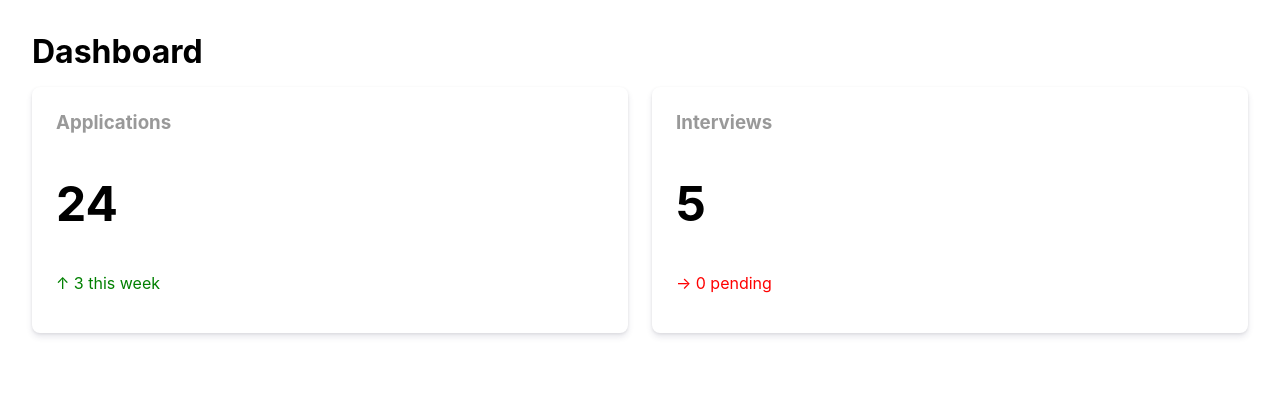
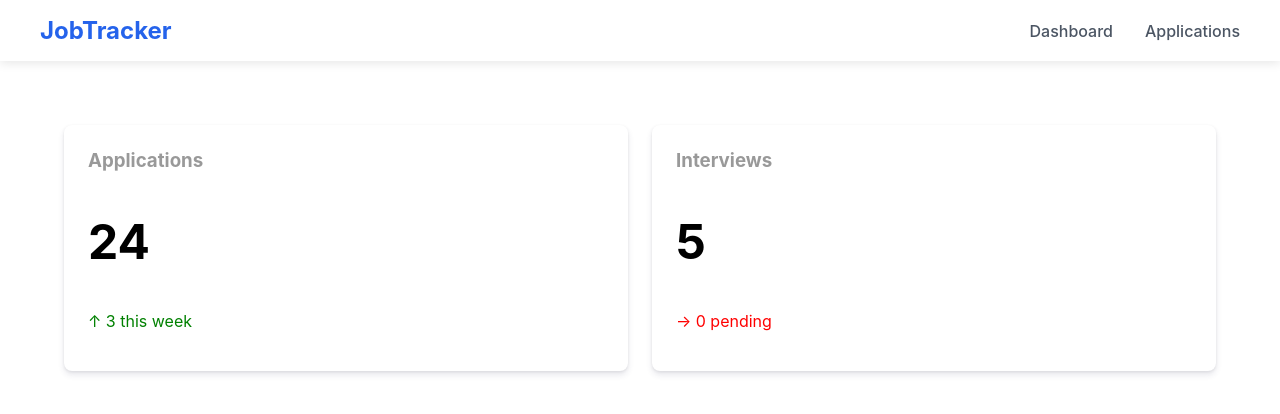
Before and after one commit to Redesu/Job-Application-Tracker, a Next.js app in the folder job-tracker/: page / in a window 1280 px wide. Shown: the top 414 px of the page. Built offline with nearby package versions, Linux system fonts and the light colour scheme.

Commit message:
dashboard done, working on jobs rn

```diff
--- a/job-tracker/package.json
+++ b/job-tracker/package.json
@@ -9,10 +9,12 @@
     "lint": "next lint"
   },
   "dependencies": {
+    "@fortawesome/fontawesome-free": "^6.7.2",
     "next": "15.3.2",
     "react": "^19.0.0",
     "react-dom": "^19.0.0",
-    "styled-components": "^6.1.18"
+    "styled-components": "^6.1.18",
+    "swiper": "^11.2.6"
   },
   "devDependencies": {
     "babel-plugin-styled-components": "^2.1.4"
--- a/job-tracker/src/components/Header.js
+++ b/job-tracker/src/components/Header.js
@@ -0,0 +1,60 @@
+import Link from 'next/link';
+import styled from 'styled-components';
+
+const HeaderContainer = styled.header`
+  background: #ffffff;
+  box-shadow: 0 2px 10px rgba(0, 0, 0, 0.1);
+  padding: 1rem 2rem;
+`;
+
+const Nav = styled.nav`
+  display: flex;
+  justify-content: space-between;
+  align-items: center;
+  max-width: 1200px;
+  margin: 0 auto;
+`;
+
+const Logo = styled.span`  // Changed from 'a' to 'span'
+  font-size: 1.5rem;
+  font-weight: bold;
+  color: #2563eb;
+  cursor: pointer;
+`;
+
+const NavLinks = styled.div`
+  display: flex;
+  gap: 2rem;
+`;
+
+const NavLink = styled.span`  // Changed from 'a' to 'span'
+  color: #4b5563;
+  font-weight: 500;
+  transition: color 0.2s;
+  cursor: pointer;
+
+  &:hover {
+    color: #2563eb;
+  }
+`;
+
+export default function Header() {
+  return (
+    <HeaderContainer>
+      <Nav>
+        <Link href="/" passHref legacyBehavior>
+          <Logo as="a">JobTracker</Logo>
+        </Link>
+
+        <NavLinks>
+          <Link href="/" passHref legacyBehavior>
+            <NavLink as="a">Dashboard</NavLink>
+          </Link>
+          <Link href="/jobs" passHref legacyBehavior>
+            <NavLink as="a">Applications</NavLink>
+          </Link>
+        </NavLinks>
+      </Nav>
+    </HeaderContainer>
+  );
+}
--- /dev/null
+++ b/job-tracker/src/components/Layout.js
@@ -0,0 +1,22 @@
+import Header from './Header';
+import styled from 'styled-components';
+
+const LayoutContainer = styled.div`
+  min-height: 100vh;
+  display: flex;
+  flex-direction: column;
+`;
+
+const Main = styled.main`
+  flex: 1;
+  padding: 2rem;
+`;
+
+export default function Layout({ children }) {
+  return (
+    <LayoutContainer>
+      <Header />
+      <Main>{children}</Main>
+    </LayoutContainer>
+  );
+}
--- a/job-tracker/src/components/Title.js
+++ b/job-tracker/src/components/Title.js
@@ -2,8 +2,9 @@ import styled from 'styled-components';
 
 const Title = styled.h1`
   font-size: 2rem;
-  margin: 0;
-  margin-bottom: 1rem;
+  color: #333;
 `
 
+
+
 export default Title;
--- a/job-tracker/src/pages/_app.js
+++ b/job-tracker/src/pages/_app.js
@@ -1,11 +1,14 @@
 // import "@/styles/globals.css";
 import GlobalStyle from "@/styles/global";
+import Layout from "@/components/Layout";
 
 export default function App({ Component, pageProps }) {
   return (
     <>
       <GlobalStyle />
+      <Layout>
       <Component {...pageProps} />
+      </Layout>
     </>
   )
 }
--- a/job-tracker/src/pages/index.js
+++ b/job-tracker/src/pages/index.js
@@ -1,10 +1,9 @@
 import styled from 'styled-components';
-import StatsCard from '../components/StatsCard';
-import Title from '../components/Title';
+import StatsCard from '../components/StatsCard';;
+const Dashboard = () => (
 
-const Dashboard = () => (
   <Container>
-    <Title>Dashboard</Title>
+
     <StatsGrid>
       <StatsCard
         title="Applications"
```
Also changed, not shown: job-tracker/src/components/Button.js (+8 -8 lines), job-tracker/src/components/Job.js (added, +16 -0 lines), job-tracker/src/components/Slider.js (added, +50 -0 lines), job-tracker/src/pages/jobs/index.js (+14 -0 lines), job-tracker/public/images/wave.png (added), 1 other file (tests, documents, lock files or other folders).
